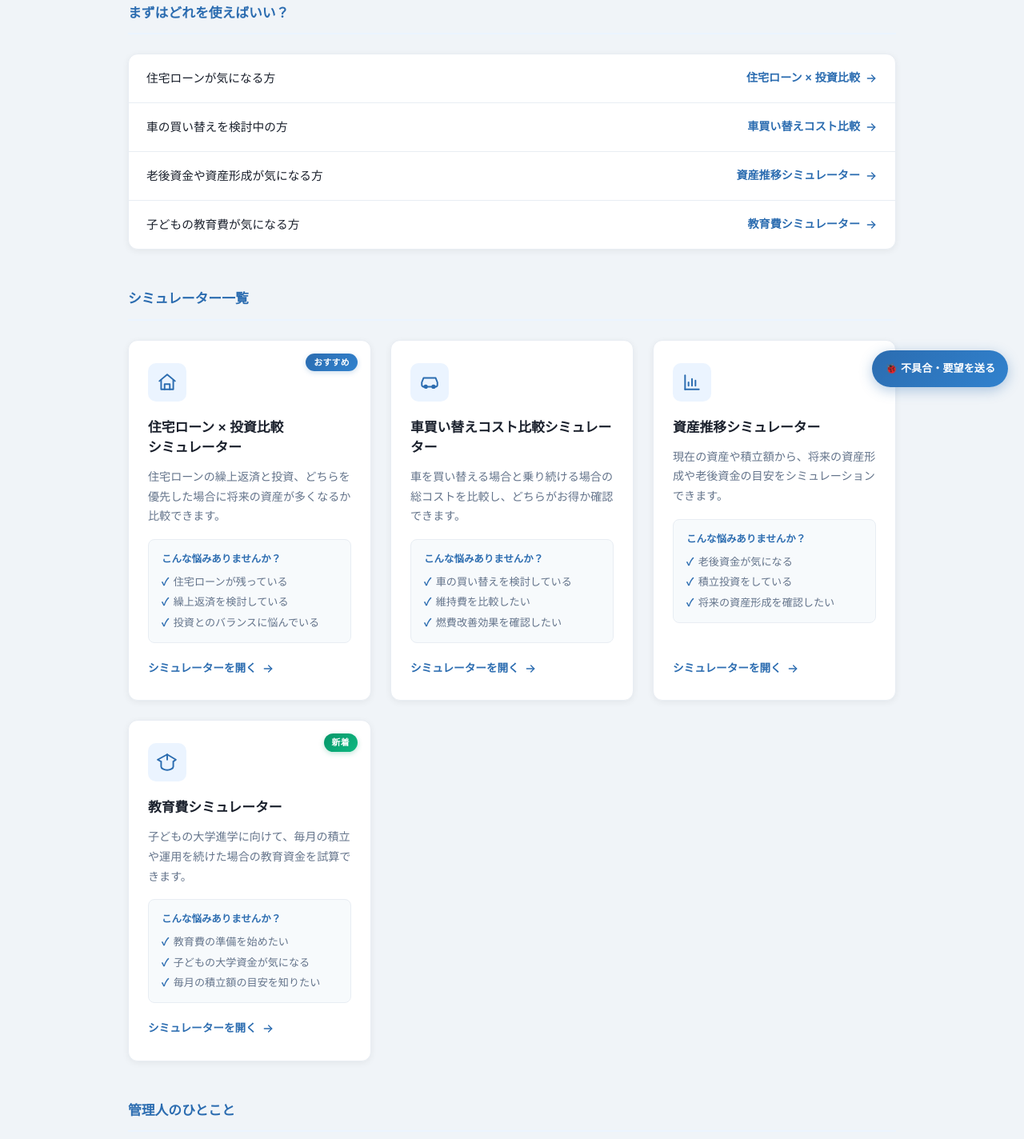
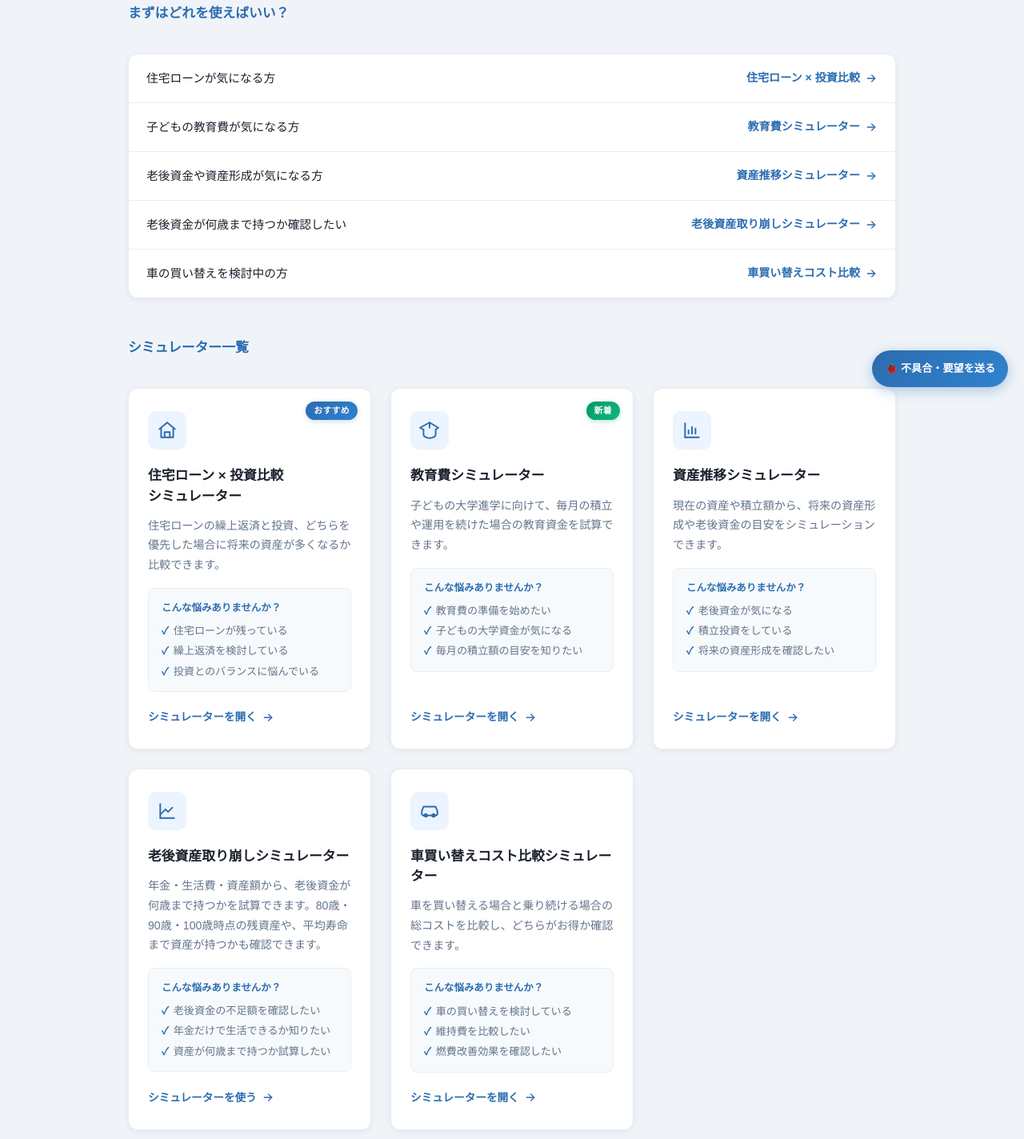
Before and after one commit to kylek88-lab/financial-tools-lab, a plain HTML site: page index.html in a window 1280 px wide. Shown: the part 296-1720 px from the top of the page at 80% size. Drawn offline with Linux system fonts and the light colour scheme.

Commit message:
Add files via upload

```diff
--- a/index.html
+++ b/index.html
@@ -633,10 +633,10 @@
             <svg viewBox="0 0 24 24" aria-hidden="true"><path d="M5 12h14"/><path d="M13 6l6 6-6 6"/></svg>
           </span>
         </a>
-        <a href="https://car-cost-simulator-jet.vercel.app/" class="guide-item">
-          <span class="guide-concern">車の買い替えを検討中の方</span>
+        <a href="https://education-fund-simulator.vercel.app/" class="guide-item">
+          <span class="guide-concern">子どもの教育費が気になる方</span>
           <span class="guide-target">
-            車買い替えコスト比較
+            教育費シミュレーター
             <svg viewBox="0 0 24 24" aria-hidden="true"><path d="M5 12h14"/><path d="M13 6l6 6-6 6"/></svg>
           </span>
         </a>
@@ -647,10 +647,17 @@
             <svg viewBox="0 0 24 24" aria-hidden="true"><path d="M5 12h14"/><path d="M13 6l6 6-6 6"/></svg>
           </span>
         </a>
-        <a href="https://education-fund-simulator.vercel.app/" class="guide-item">
-          <span class="guide-concern">子どもの教育費が気になる方</span>
+        <a href="https://retirement-withdrawal-simulator.vercel.app/" class="guide-item">
+          <span class="guide-concern">老後資金が何歳まで持つか確認したい</span>
           <span class="guide-target">
-            教育費シミュレーター
+            老後資産取り崩しシミュレーター
+            <svg viewBox="0 0 24 24" aria-hidden="true"><path d="M5 12h14"/><path d="M13 6l6 6-6 6"/></svg>
+          </span>
+        </a>
+        <a href="https://car-cost-simulator-jet.vercel.app/" class="guide-item">
+          <span class="guide-concern">車の買い替えを検討中の方</span>
+          <span class="guide-target">
+            車買い替えコスト比較
             <svg viewBox="0 0 24 24" aria-hidden="true"><path d="M5 12h14"/><path d="M13 6l6 6-6 6"/></svg>
           </span>
         </a>
@@ -692,6 +699,10 @@
           <ul class="update-list">
             <li class="update-item">
               <time class="update-date" datetime="2026-06">2026/06</time>
+              <span>老後資産取り崩しシミュレーター公開</span>
+            </li>
+            <li class="update-item">
+              <time class="update-date" datetime="2026-06">2026/06</time>
               <span>教育費シミュレーター公開</span>
             </li>
             <li class="update-item">
@@ -711,10 +722,6 @@
         <div class="dev-status-group">
           <h3 class="dev-status-heading">【開発予定】</h3>
           <ul class="planned-list">
-            <li class="planned-item">
-              <span class="planned-icon" aria-hidden="true">▶</span>
-              <span>老後資産取り崩しシミュレーター</span>
-            </li>
             <li class="planned-item">
               <span class="planned-icon" aria-hidden="true">▶</span>
               <span>NISA積立シミュレーター</span>
@@ -761,14 +768,15 @@
           ]
         },
         {
-          title: "車買い替えコスト比較シミュレーター",
-          description: "車を買い替える場合と乗り続ける場合の総コストを比較し、どちらがお得か確認できます。",
-          href: "https://car-cost-simulator-jet.vercel.app/",
-          icon: "car",
+          title: "教育費シミュレーター",
+          description: "子どもの大学進学に向けて、毎月の積立や運用を続けた場合の教育資金を試算できます。",
+          href: "https://education-fund-simulator.vercel.app/",
+          icon: "education",
+          badges: [{ type: "new" }],
           recommendations: [
-            "車の買い替えを検討している",
-            "維持費を比較したい",
-            "燃費改善効果を確認したい"
+            "教育費の準備を始めたい",
+            "子どもの大学資金が気になる",
+            "毎月の積立額の目安を知りたい"
           ]
         },
         {
@@ -783,15 +791,26 @@
           ]
         },
         {
-          title: "教育費シミュレーター",
-          description: "子どもの大学進学に向けて、毎月の積立や運用を続けた場合の教育資金を試算できます。",
-          href: "https://education-fund-simulator.vercel.app/",
-          icon: "education",
-          badges: [{ type: "new" }],
+          title: "老後資産取り崩しシミュレーター",
+          description: "年金・生活費・資産額から、老後資金が何歳まで持つかを試算できます。80歳・90歳・100歳時点の残資産や、平均寿命まで資産が持つかも確認できます。",
+          href: "https://retirement-withdrawal-simulator.vercel.app/",
+          icon: "retirement",
+          linkText: "シミュレーターを使う",
           recommendations: [
-            "教育費の準備を始めたい",
-            "子どもの大学資金が気になる",
-            "毎月の積立額の目安を知りたい"
+            "老後資金の不足額を確認したい",
+            "年金だけで生活できるか知りたい",
+            "資産が何歳まで持つか試算したい"
+          ]
+        },
+        {
+          title: "車買い替えコスト比較シミュレーター",
+          description: "車を買い替える場合と乗り続ける場合の総コストを比較し、どちらがお得か確認できます。",
+          href: "https://car-cost-simulator-jet.vercel.app/",
+          icon: "car",
+          recommendations: [
+            "車の買い替えを検討している",
+            "維持費を比較したい",
+            "燃費改善効果を確認したい"
           ]
         }
       ];
@@ -800,7 +819,8 @@
         home: '<svg viewBox="0 0 24 24" aria-hidden="true"><path d="M3 10.5L12 3l9 7.5"/><path d="M5 9.5V20h14V9.5"/><path d="M9 20v-6h6v6"/></svg>',
         car: '<svg viewBox="0 0 24 24" aria-hidden="true"><path d="M5 17h14"/><path d="M5 17a2 2 0 0 1-2-2v-3l2-5h14l2 5v3a2 2 0 0 1-2 2"/><circle cx="7.5" cy="17" r="1.5"/><circle cx="16.5" cy="17" r="1.5"/></svg>',
         chart: '<svg viewBox="0 0 24 24" aria-hidden="true"><path d="M4 20V4"/><path d="M4 20h16"/><path d="M8 16v-4"/><path d="M12 16V8"/><path d="M16 16v-6"/></svg>',
-        education: '<svg viewBox="0 0 24 24" aria-hidden="true"><path d="M12 3L1 9l4 2.18V17c0 2 3.5 4 7 4s7-2 7-4v-5.82L22 9z"/><path d="M12 3v6"/></svg>'
+        education: '<svg viewBox="0 0 24 24" aria-hidden="true"><path d="M12 3L1 9l4 2.18V17c0 2 3.5 4 7 4s7-2 7-4v-5.82L22 9z"/><path d="M12 3v6"/></svg>',
+        retirement: '<svg viewBox="0 0 24 24" aria-hidden="true"><path d="M4 20V4"/><path d="M4 20h16"/><path d="M18 8l-5 5-3-3-6 6"/></svg>'
       };
 
       var arrow = '<svg viewBox="0 0 24 24" aria-hidden="true"><path d="M5 12h14"/><path d="M13 6l6 6-6 6"/></svg>';
@@ -893,7 +913,7 @@
           "<h3>" + sim.title + "</h3>" +
           '<p class="card-desc">' + sim.description + "</p>" +
           buildRecommend(sim.recommendations) +
-          '<span class="card-link">シミュレーターを開く' + arrow + "</span>";
+          '<span class="card-link">' + (sim.linkText || "シミュレーターを開く") + arrow + "</span>";
 
         grid.appendChild(card);
       });
```
